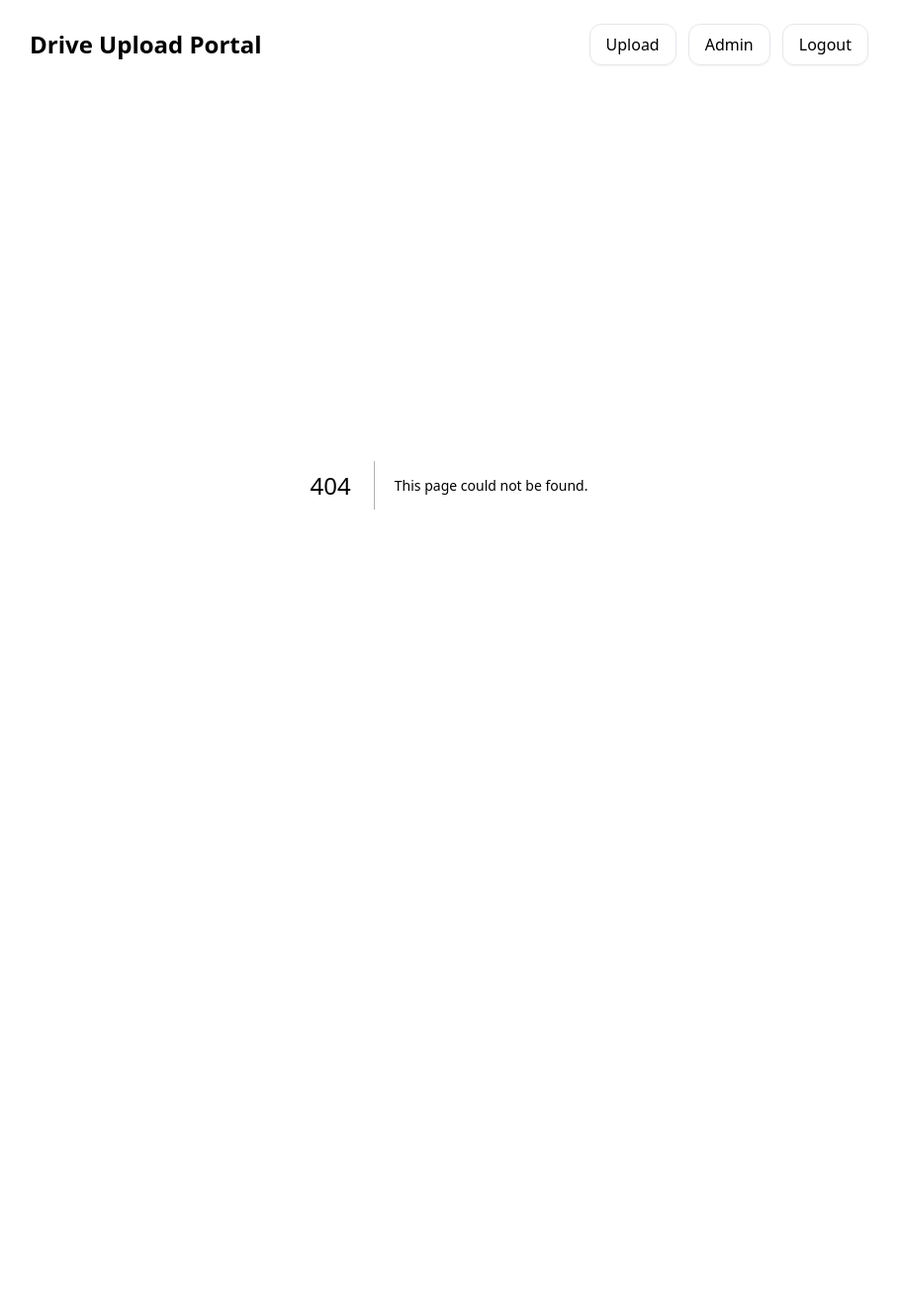
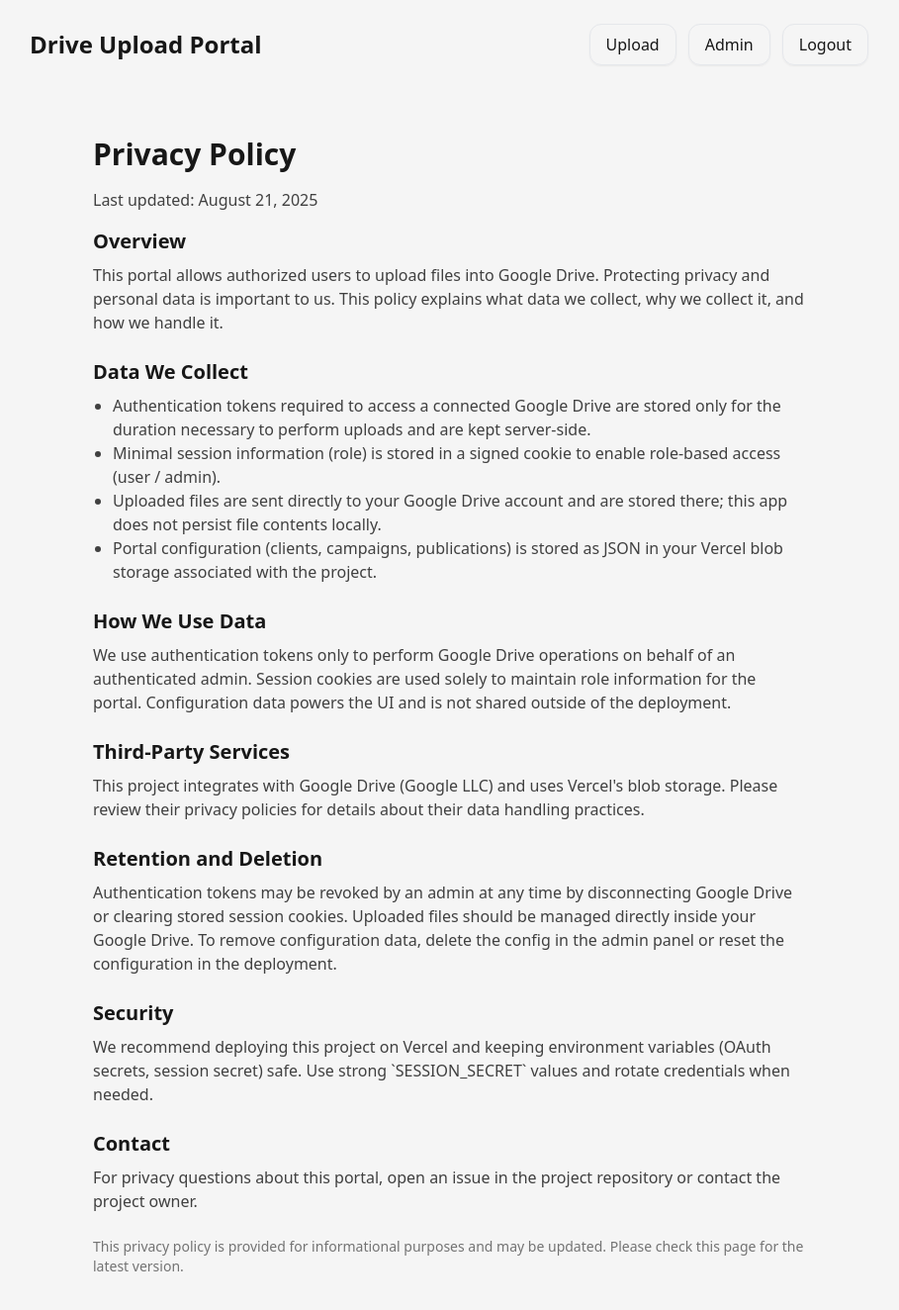
Before and after one commit to jacobrosenfeld/etearsheet-uploader, a Next.js app: page /privacy in a window 1280 px wide. Before the commit this address had no page. Shown: the top 1324 px of the page at 99% size, without its empty margins (186-1095 px from the left). Before the commit the page ends 914 px from the top, so only its background shows below. Built offline with nearby package versions, Linux system fonts and the light colour scheme.

Commit message:
Add public Privacy Policy page at /privacy

```diff
--- /dev/null
+++ b/app/privacy/page.tsx
@@ -0,0 +1,50 @@
+export default function PrivacyPage() {
+  return (
+    <div className="max-w-3xl mx-auto py-12 px-6">
+      <h1 className="text-3xl font-bold mb-4">Privacy Policy</h1>
+      <p className="mb-4 text-neutral-700">Last updated: August 21, 2025</p>
+
+      <section className="mb-6">
+        <h2 className="text-xl font-semibold mb-2">Overview</h2>
+        <p className="text-neutral-700">This portal allows authorized users to upload files into Google Drive. Protecting privacy and personal data is important to us. This policy explains what data we collect, why we collect it, and how we handle it.</p>
+      </section>
+
+      <section className="mb-6">
+        <h2 className="text-xl font-semibold mb-2">Data We Collect</h2>
+        <ul className="list-disc pl-5 text-neutral-700">
+          <li>Authentication tokens required to access a connected Google Drive are stored only for the duration necessary to perform uploads and are kept server-side.</li>
+          <li>Minimal session information (role) is stored in a signed cookie to enable role-based access (user / admin).</li>
+          <li>Uploaded files are sent directly to your Google Drive account and are stored there; this app does not persist file contents locally.</li>
+          <li>Portal configuration (clients, campaigns, publications) is stored as JSON in your Vercel blob storage associated with the project.</li>
+        </ul>
+      </section>
+
+      <section className="mb-6">
+        <h2 className="text-xl font-semibold mb-2">How We Use Data</h2>
+        <p className="text-neutral-700">We use authentication tokens only to perform Google Drive operations on behalf of an authenticated admin. Session cookies are used solely to maintain role information for the portal. Configuration data powers the UI and is not shared outside of the deployment.</p>
+      </section>
+
+      <section className="mb-6">
+        <h2 className="text-xl font-semibold mb-2">Third-Party Services</h2>
+        <p className="text-neutral-700">This project integrates with Google Drive (Google LLC) and uses Vercel's blob storage. Please review their privacy policies for details about their data handling practices.</p>
+      </section>
+
+      <section className="mb-6">
+        <h2 className="text-xl font-semibold mb-2">Retention and Deletion</h2>
+        <p className="text-neutral-700">Authentication tokens may be revoked by an admin at any time by disconnecting Google Drive or clearing stored session cookies. Uploaded files should be managed directly inside your Google Drive. To remove configuration data, delete the config in the admin panel or reset the configuration in the deployment.</p>
+      </section>
+
+      <section className="mb-6">
+        <h2 className="text-xl font-semibold mb-2">Security</h2>
+        <p className="text-neutral-700">We recommend deploying this project on Vercel and keeping environment variables (OAuth secrets, session secret) safe. Use strong `SESSION_SECRET` values and rotate credentials when needed.</p>
+      </section>
+
+      <section className="mb-6">
+        <h2 className="text-xl font-semibold mb-2">Contact</h2>
+        <p className="text-neutral-700">For privacy questions about this portal, open an issue in the project repository or contact the project owner.</p>
+      </section>
+
+      <p className="text-sm text-neutral-500">This privacy policy is provided for informational purposes and may be updated. Please check this page for the latest version.</p>
+    </div>
+  );
+}
```
